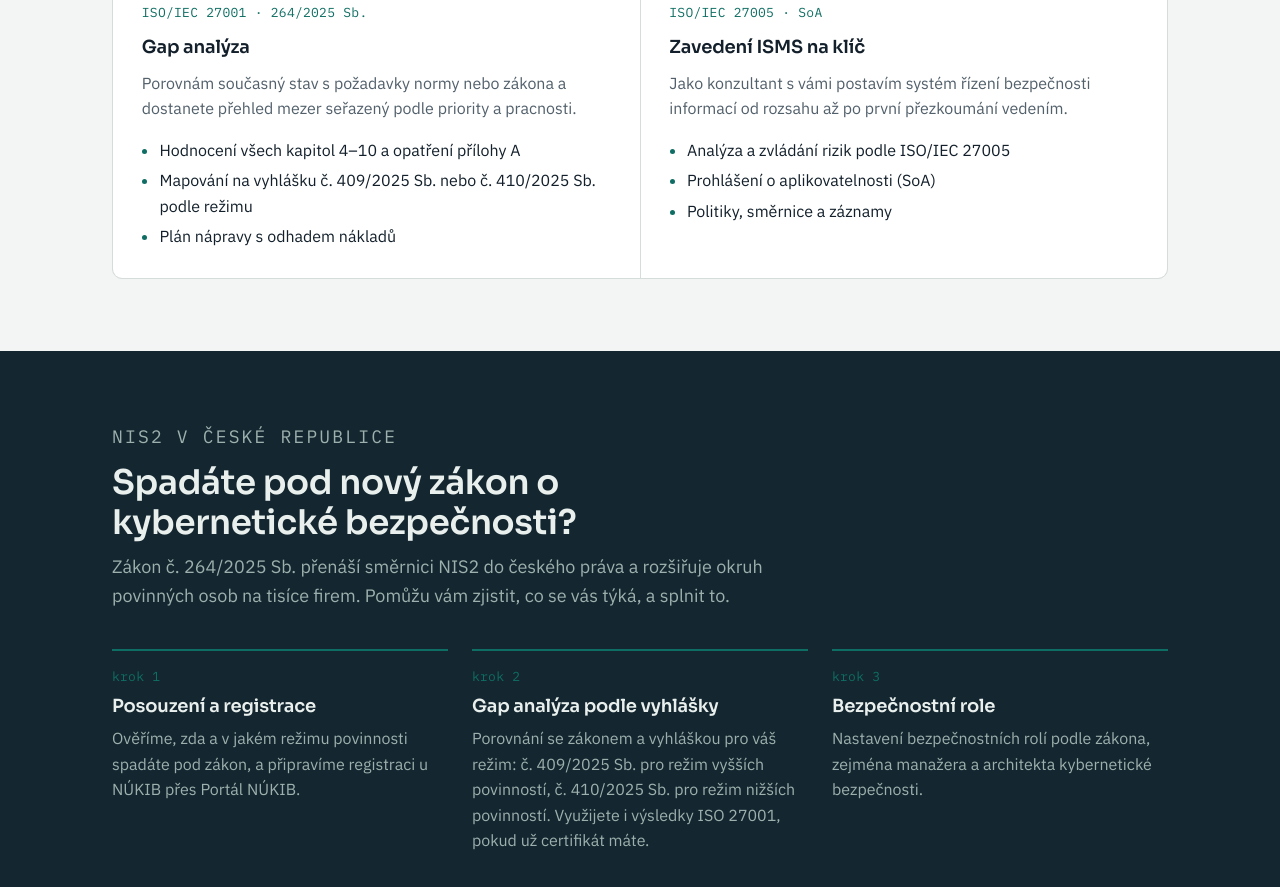
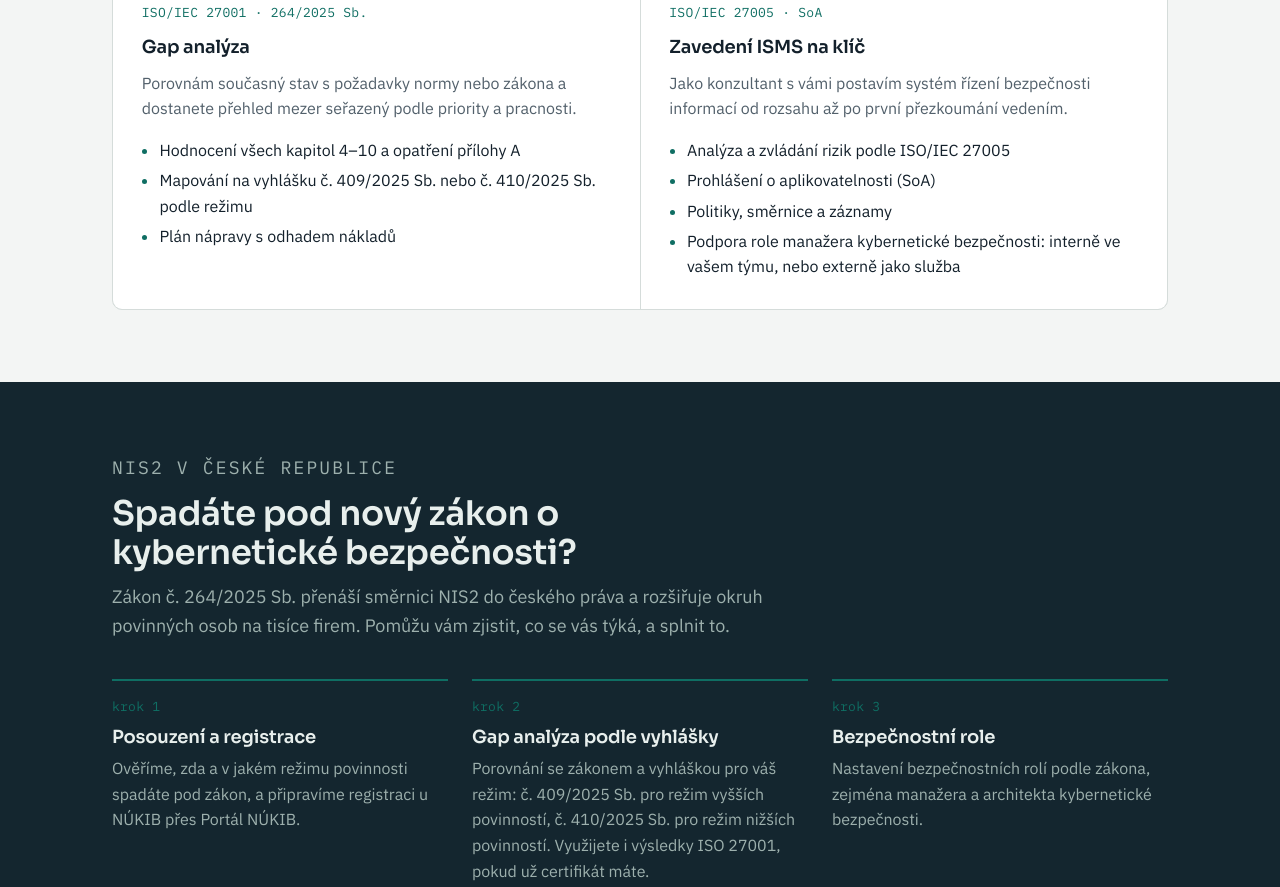
Before and after one commit to vrobemar/ismspartner.cz, a plain HTML site: page index.html in a window 1280 px wide. Shown: the part 1298-2185 px from the top of the page. Drawn offline with Linux system fonts and the light colour scheme.

Commit message:
Add cybersecurity manager support to ISMS service (#3)
Claude-Session: https://claude.ai/code/session_01Rg2rnCBgHF51ApZNxFpjtY

Co-authored-by: Claude <noreply@anthropic.com>

```diff
--- a/index.html
+++ b/index.html
@@ -226,7 +226,7 @@ footer .wrap{display:flex;flex-wrap:wrap;justify-content:space-between;gap:1rem}
           <span class="mono ref">ISO/IEC 27005 · SoA</span>
           <h3>Zavedení ISMS na klíč</h3>
           <p>Jako konzultant s vámi postavím systém řízení bezpečnosti informací od rozsahu až po první přezkoumání vedením.</p>
-          <ul><li>Analýza a zvládání rizik podle ISO/IEC 27005</li><li>Prohlášení o aplikovatelnosti (SoA)</li><li>Politiky, směrnice a záznamy</li></ul>
+          <ul><li>Analýza a zvládání rizik podle ISO/IEC 27005</li><li>Prohlášení o aplikovatelnosti (SoA)</li><li>Politiky, směrnice a záznamy</li><li>Podpora role manažera kybernetické bezpečnosti: interně ve vašem týmu, nebo externě jako služba</li></ul>
         </article>
       </div>
     </div>
```
